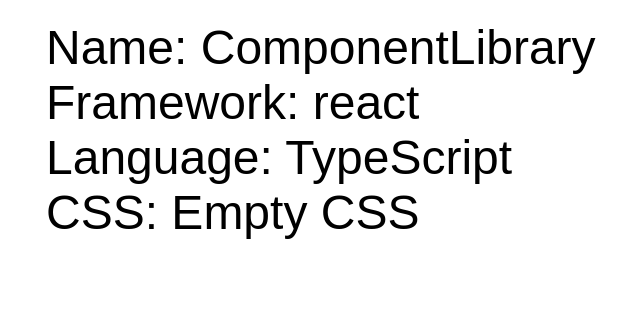
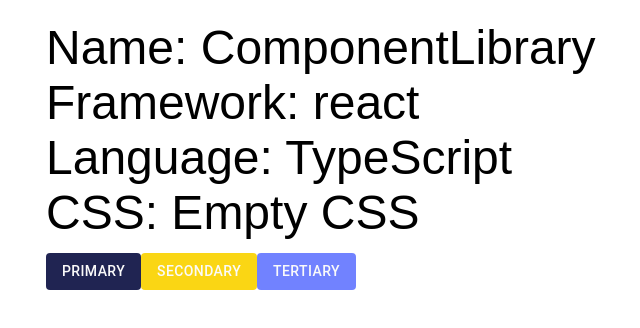
Before and after one commit to sjcuello/ComponentLibrary, a React app: page / in a window 1280 px wide. Shown: the top 328 px of the page, without its empty margins (194-834 px from the left). Built offline with nearby package versions, Linux system fonts and the light colour scheme.

Commit message:
Configuration files

```diff
--- a/src/App.tsx
+++ b/src/App.tsx
@@ -1,19 +1,29 @@
-import React from 'react'
-import ReactDOM from 'react-dom/client'
-
-import './index.css'
+import React from 'react';
+import ReactDOM from 'react-dom/client';
+import './index.css';
+import { Button, ThemeProvider } from '@mui/material';
+import { theme } from './theme';
 
 const App = () => (
+  <ThemeProvider theme={theme}>
     <div className="container">
       <div>Name: ComponentLibrary</div>
       <div>Framework: react</div>
       <div>Language: TypeScript</div>
       <div>CSS: Empty CSS</div>
+      <Button variant="contained">Primary</Button>
+      <Button variant="contained" color="secondary">
+        Secondary
+      </Button>
+      <Button variant="contained" color="tertiary">
+        Tertiary
+      </Button>
     </div>
-)
-const rootElement = document.getElementById('app')
-if (!rootElement) throw new Error('Failed to find the root element')
+  </ThemeProvider>
+);
+const rootElement = document.getElementById('app');
+if (!rootElement) throw new Error('Failed to find the root element');
 
-const root = ReactDOM.createRoot(rootElement as HTMLElement)
+const root = ReactDOM.createRoot(rootElement as HTMLElement);
 
-root.render(<App />)
+root.render(<App />);
--- /dev/null
+++ b/src/colors.ts
@@ -0,0 +1,32 @@
+// Primary color
+export const PRIMARY_100 = '#D8DBF6';
+export const PRIMARY_500 = '#202452';
+export const PRIMARY_900 = '#060727';
+// Secondary color
+export const SECONDARY_100 = '#FEFACF';
+export const SECONDARY_500 = '#FAD614';
+export const SECONDARY_900 = '#775E03';
+// Tertiary color
+export const TERTIARY_50 = '#EDF1FF';
+export const TERTIARY_500 = '#7182FF';
+export const TERTIARY_900 = '#151C7A';
+// Neutral color
+export const NEUTRAL_50 = '#FAFAFA';
+export const NEUTRAL_500 = '#9E9E9E';
+export const NEUTRAL_1000 = '#121212';
+// Success color
+export const SUCCESS_100 = '#C8FBCA';
+export const SUCCESS_500 = '#00B34C';
+export const SUCCESS_900 = '#005546';
+// Error color
+export const DANGER_100 = '#FEEBE0';
+export const DANGER_500 = '#F36A62';
+export const DANGER_900 = '#74122E';
+// Information color
+export const START_100 = '#D8F1FF';
+export const START_500 = '#3E97FF';
+export const START_900 = '#0B2A7A';
+// Warning color
+export const PROCESS_100 = '#FEF4D9';
+export const PROCESS_500 = '#FBA643';
+export const PROCESS_900 = '#78320C';
--- /dev/null
+++ b/src/theme.ts
@@ -0,0 +1,43 @@
+import { createTheme } from '@mui/material/styles';
+import {
+  NEUTRAL_50,
+  PRIMARY_100,
+  PRIMARY_500,
+  PRIMARY_900,
+  SECONDARY_100,
+  SECONDARY_500,
+  SECONDARY_900,
+  TERTIARY_50,
+  TERTIARY_500,
+  TERTIARY_900,
+} from './colors';
+
+export const theme = createTheme({
+  palette: {
+    primary: {
+      light: PRIMARY_100,
+      main: PRIMARY_500,
+      dark: PRIMARY_900,
+      contrastText: NEUTRAL_50,
+    },
+    secondary: {
+      light: SECONDARY_100,
+      main: SECONDARY_500,
+      dark: SECONDARY_900,
+      contrastText: NEUTRAL_50,
+    },
+    tertiary: {
+      light: TERTIARY_50,
+      main: TERTIARY_500,
+      dark: TERTIARY_900,
+      contrastText: NEUTRAL_50,
+    },
+  },
+  components: {
+    MuiButton: {
+      defaultProps: {
+        disableElevation: true,
+      },
+    },
+  },
+});
--- a/webpack.config.js
+++ b/webpack.config.js
@@ -1,18 +1,18 @@
-const HtmlWebPackPlugin = require("html-webpack-plugin");
-const ModuleFederationPlugin = require("webpack/lib/container/ModuleFederationPlugin");
+const HtmlWebPackPlugin = require('html-webpack-plugin');
+const ModuleFederationPlugin = require('webpack/lib/container/ModuleFederationPlugin');
 const Dotenv = require('dotenv-webpack');
-const deps = require("./package.json").dependencies;
+const deps = require('./package.json').dependencies;
 module.exports = (_, argv) => ({
   output: {
-    publicPath: "http://localhost:3002/",
+    publicPath: 'http://localhost:3001/',
   },
 
   resolve: {
-    extensions: [".tsx", ".ts", ".jsx", ".js", ".json"],
+    extensions: ['.tsx', '.ts', '.jsx', '.js', '.json'],
   },
 
   devServer: {
-    port: 3002,
+    port: 3001,
     historyApiFallback: true,
   },
 
@@ -20,20 +20,20 @@ module.exports = (_, argv) => ({
     rules: [
       {
         test: /\.m?js/,
-        type: "javascript/auto",
+        type: 'javascript/auto',
         resolve: {
           fullySpecified: false,
         },
       },
       {
         test: /\.(css|s[ac]ss)$/i,
-        use: ["style-loader", "css-loader", "postcss-loader"],
+        use: ['style-loader', 'css-loader', 'postcss-loader'],
       },
       {
         test: /\.(ts|tsx|js|jsx)$/,
         exclude: /node_modules/,
         use: {
-          loader: "babel-loader",
+          loader: 'babel-loader',
         },
       },
     ],
@@ -41,8 +41,8 @@ module.exports = (_, argv) => ({
 
   plugins: [
     new ModuleFederationPlugin({
-      name: "ComponentLibrary",
-      filename: "remoteEntry.js",
+      name: 'ComponentLibrary',
+      filename: 'remoteEntry.js',
       remotes: {},
       exposes: {},
       shared: {
@@ -51,15 +51,15 @@ module.exports = (_, argv) => ({
           singleton: true,
           requiredVersion: deps.react,
         },
-        "react-dom": {
+        'react-dom': {
           singleton: true,
-          requiredVersion: deps["react-dom"],
+          requiredVersion: deps['react-dom'],
         },
       },
     }),
     new HtmlWebPackPlugin({
-      template: "./src/index.html",
+      template: './src/index.html',
     }),
-    new Dotenv()
+    new Dotenv(),
   ],
 });
```
Also changed, not shown: package.json (+6 -3 lines), src/declarations.ts (added, +13 -0 lines), 1 other file (tests, documents, lock files or other folders). Lines whose indentation alone changed are shown as unchanged.
